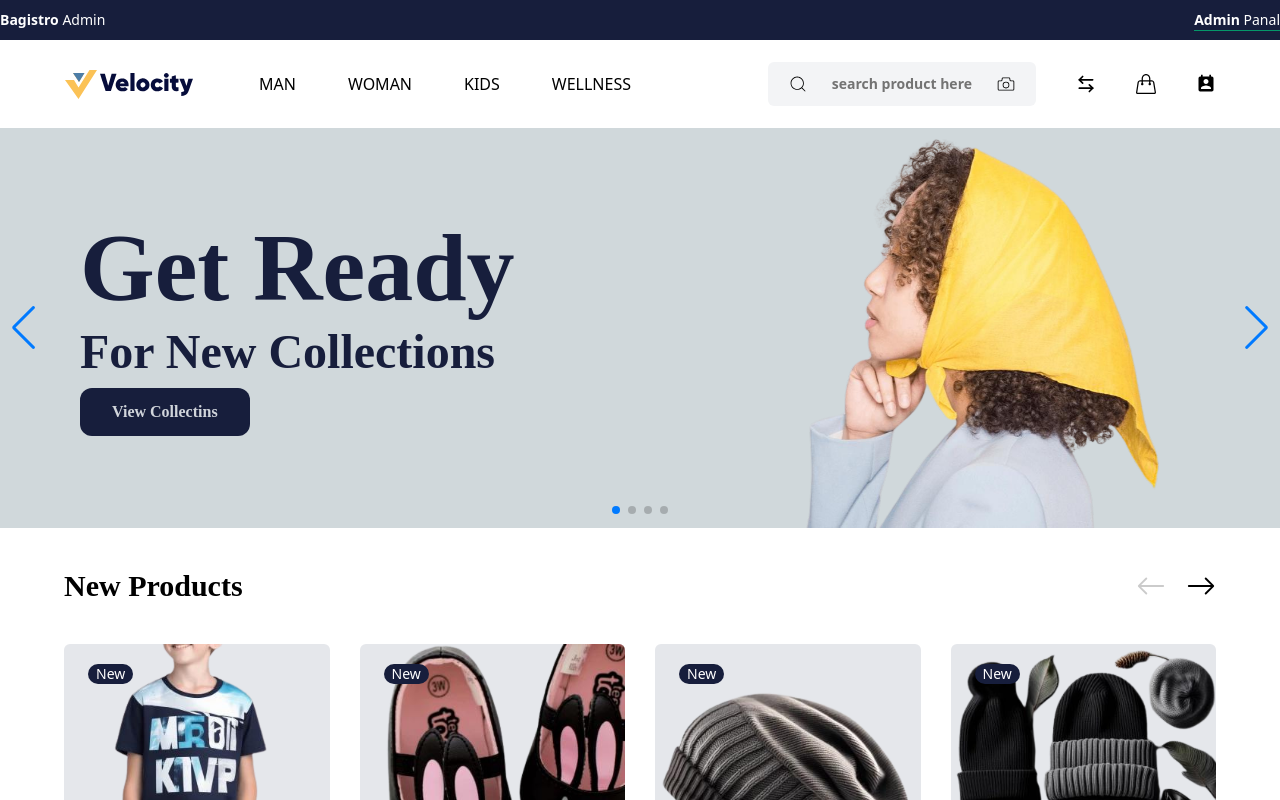
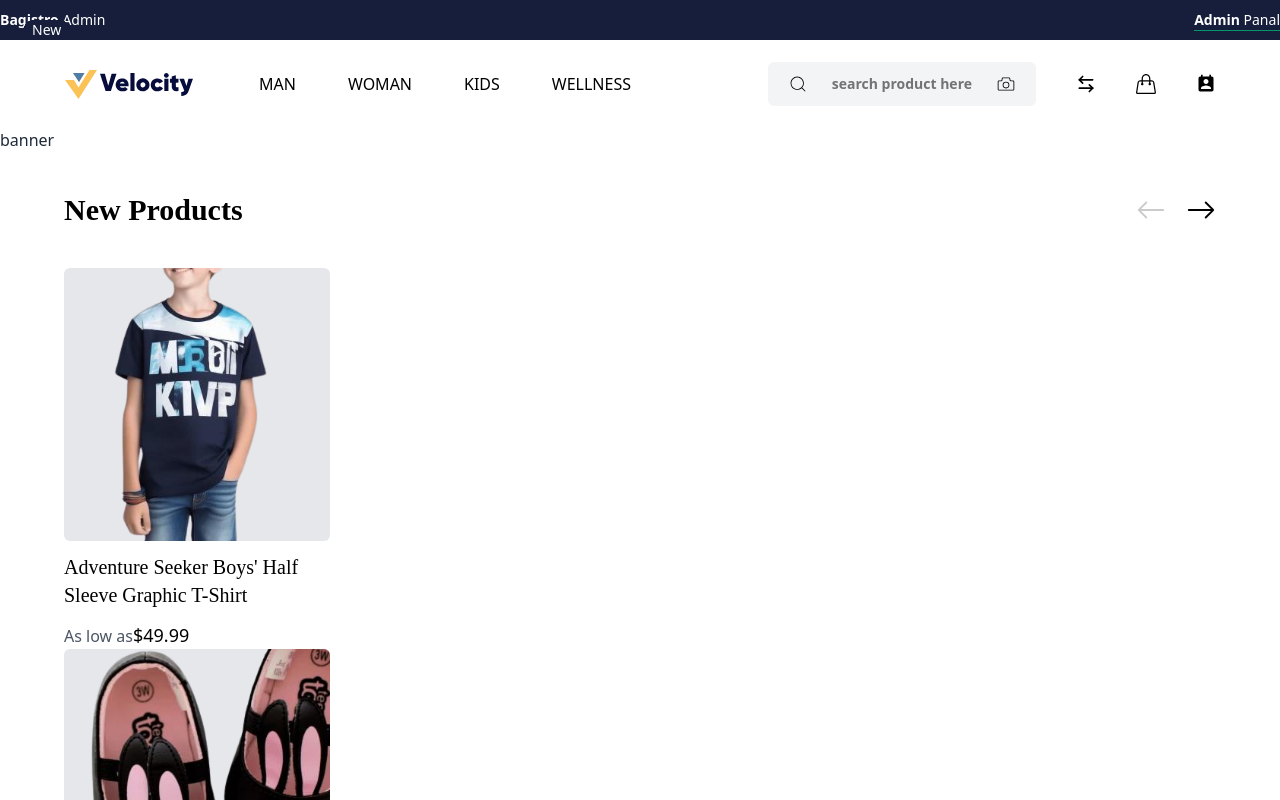
Before and after one commit to AkterParvin/velocity, a React (Vite) app: page / in a window 1280 px wide. Shown: the top 800 px of the page. Built offline with nearby package versions, Linux system fonts and the light colour scheme.

Commit message:
added something

```diff
--- a/src/Components/Header/Banner.jsx
+++ b/src/Components/Header/Banner.jsx
@@ -1,82 +1,10 @@
-import React, { useRef, useState } from "react";
-// Import Swiper React components
-import { Swiper, SwiperSlide } from "swiper/react";
 
-// Import Swiper styles
-import "swiper/css";
-import "swiper/css/pagination";
-import "swiper/css/navigation";
-
-// import required modules
-import { Pagination, Navigation } from "swiper/modules";
-import Button from "../Shared/Button";
-import slider1 from "../../assets/slide1.png";
-import slider2 from "../../assets/slide2.png";
 
 const Banner = () => {
   return (
-    <Swiper
-      slidesPerView={1}
-      spaceBetween={30}
-      loop={true}
-      pagination={{
-        clickable: true,
-      }}
-      navigation={true}
-      modules={[Pagination, Navigation]}
-      className="mySwiper h-[400px] bg-[#d0d8db]"
-    >
-      <SwiperSlide>
-        <div className=" text-[#171e3c] flex items-center justify-center gap-20 px-20 h-full font-Playfair">
-          <div className="flex-1 space-y-3">
-            <h1 className="text-8xl font-extrabold font-Playfair">Get Ready</h1>
-            <h3 className="text-5xl font-bold">For New Collections</h3>
-            <Button btn_text={"View Collectins"}></Button>
-          </div>
-          <div className="h-full">
-            <img className="flex-1 h-[400px] " src={slider1} alt="slider image" />
-          </div>
-        </div>
-      </SwiperSlide>
-      <SwiperSlide>
-        <div className=" text-[#171e3c] flex items-center justify-center gap-20 px-20 h-full font-Playfair">
-          <div className="flex-1 space-y-3">
-            <h1 className="text-8xl font-extrabold font-Playfair">Get Ready</h1>
-            <h3 className="text-5xl font-bold">For New Collections</h3>
-            <Button btn_text={"View Collectins"}></Button>
-          </div>
-          <div className="h-full">
-            <img className="flex-1 h-[400px] " src={slider1} alt="slider image" />
-          </div>
-        </div>
-      </SwiperSlide>
-      <SwiperSlide>
-        <div className=" text-[#171e3c] flex items-center justify-center gap-20 px-20 h-full font-Playfair">
-          <div className="flex-1 space-y-3">
-            <h1 className="text-8xl font-extrabold font-Playfair">Get Ready</h1>
-            <h3 className="text-5xl font-bold">For New Collections</h3>
-            <Button btn_text={"View Collectins"}></Button>
-          </div>
-          <div className="h-full">
-            <img className="flex-1 h-[400px] " src={slider1} alt="slider image" />
-          </div>
-        </div>
-      </SwiperSlide>
-      <SwiperSlide>
-        <div className=" text-[#171e3c] flex items-center justify-center gap-20 px-20 h-full font-Playfair">
-          <div className="flex-1 space-y-3">
-            <h1 className="text-8xl font-extrabold font-Playfair">Get Ready</h1>
-            <h3 className="text-5xl font-bold">For New Collections</h3>
-            <Button btn_text={"View Collectins"}></Button>
-          </div>
-          <div className="h-full">
-            <img className="flex-1 h-[400px] " src={slider1} alt="slider image" />
-          </div>
-        </div>
-      </SwiperSlide>
-
-    </Swiper>
+    <div>
+      banner
+    </div>
   );
 };
-
 export default Banner;
```
